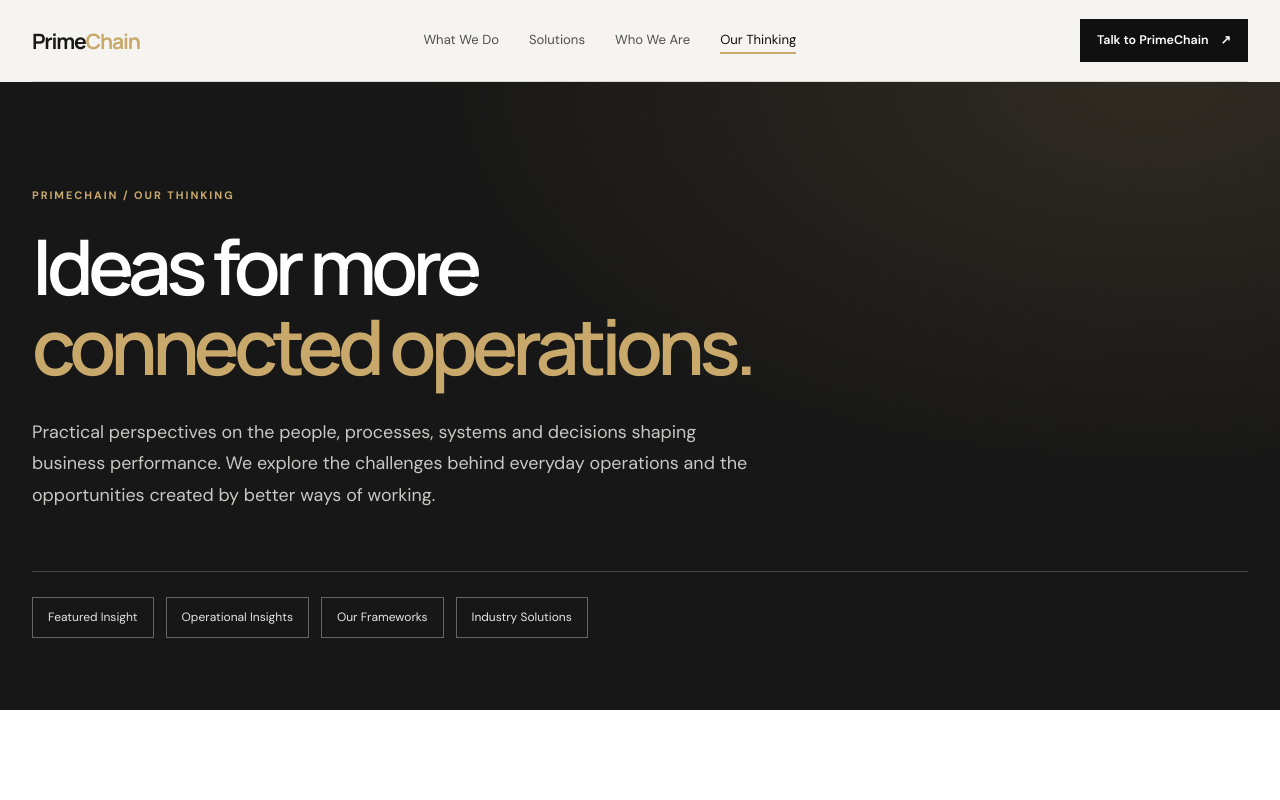
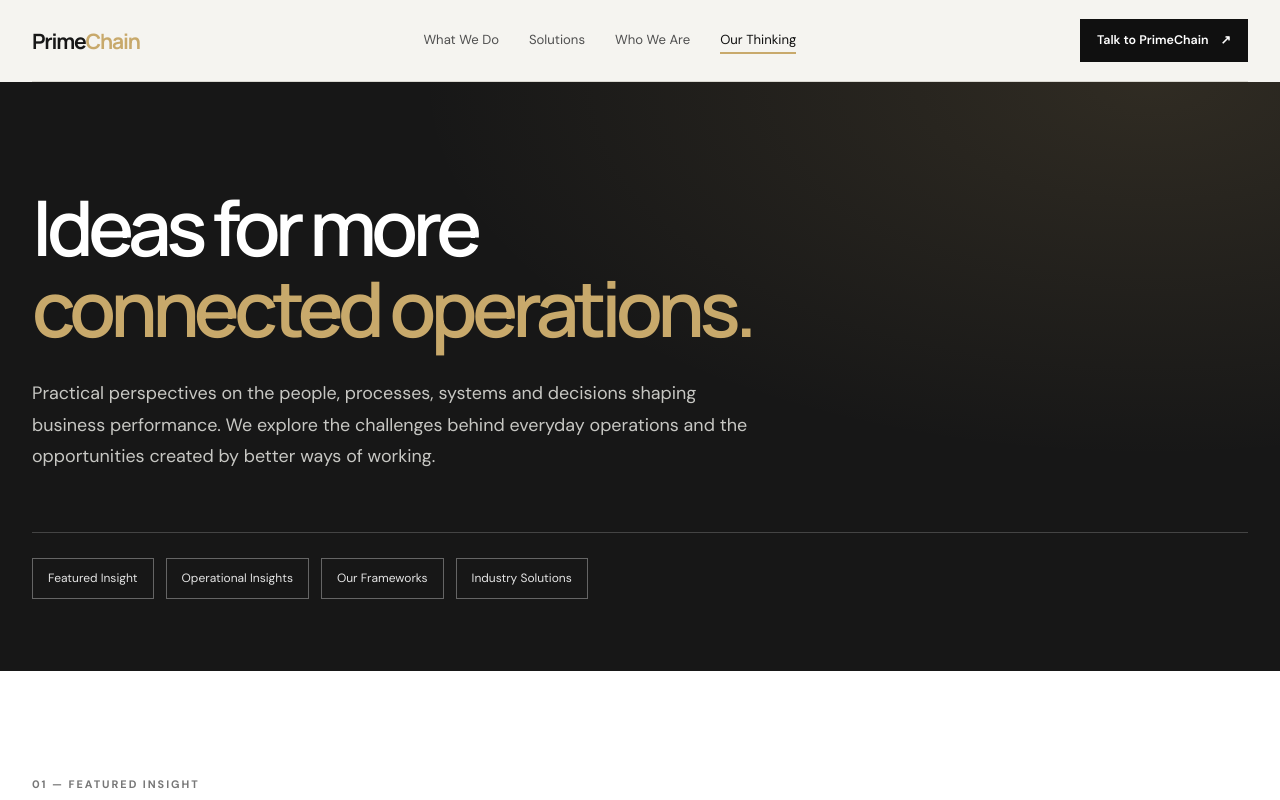
Before and after one commit to SkhumbuzoT/primechainsolutions, a plain HTML site: page ourthinking.html in a window 1280 px wide. Shown: the top 800 px of the page. Drawn offline with Linux system fonts and the light colour scheme; a script that the page names is missing.

Commit message:
Update ourthinking.html

```diff
--- a/ourthinking.html
+++ b/ourthinking.html
@@ -734,8 +734,6 @@ footer{background:var(--ink);color:var(--white);padding:35px 0 25px;border-top:1
 <section class="ot-hero">
   <div class="container">
 
-    <div class="kicker">PrimeChain / Our Thinking</div>
-
     <h1>Ideas for more<br>
     <em>connected operations.</em></h1>
 
```
